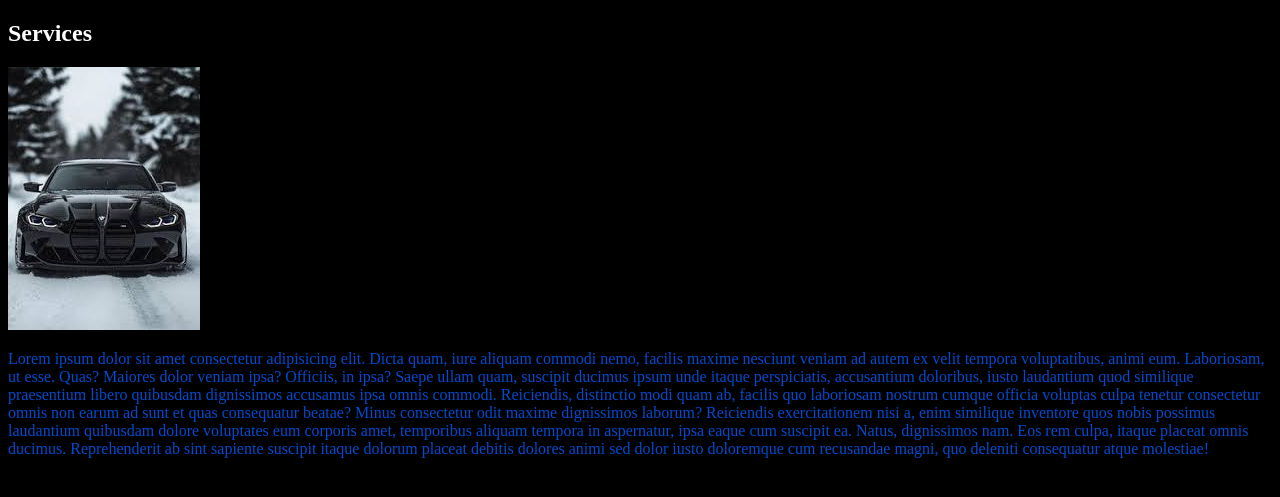
After one commit to ogGEORGE-x/projectx-django, a Django app: page /services/ in a window 1280 px wide. The commit adds this page. Shown: the top 497 px of the page. Run offline with Django 5.2, Linux system fonts and the light colour scheme.

Commit message:
Index modified

```diff
--- a/appx/templates/aboutus.html
+++ b/appx/templates/aboutus.html
@@ -11,6 +11,11 @@
     <h2>BMW</h2>
     <img src="{% static 'images/M3 GTR.jpeg' %}" alt="">
     <p>Bayerische Motoren Verke</p>
+    <p>Lorem ipsum dolor sit amet consectetur adipisicing elit. Minima libero sint quod numquam sunt ipsum consequatur accusantium commodi modi veritatis placeat facilis pariatur inventore ullam architecto, omnis asperiores culpa repudiandae?
+    Ut, ducimus ex? Ipsa, dolorum itaque error corrupti rem iste voluptatibus eaque! Hic eveniet totam, magni sint assumenda, qui illum a sequi libero aspernatur nisi, cupiditate temporibus ipsam. Commodi, architecto?
+    Recusandae nemo aperiam veniam, delectus labore incidunt excepturi debitis facere id ducimus. Commodi quidem, enim quo vero suscipit nostrum ipsum? Rem illum cum facere tempora corporis exercitationem ducimus fugit repellat?
+    Aliquam recusandae esse possimus temporibus modi odit nobis quas qui. Voluptate consectetur aperiam itaque debitis facere iure dicta culpa nostrum cum ut. Est rem dignissimos ea voluptatibus suscipit quo in?</p>
+    <br>
 
 
 
--- a/appx/templates/home.html
+++ b/appx/templates/home.html
@@ -16,6 +16,8 @@
     Corrupti laudantium ex ut sed dolor architecto alias doloremque? Recusandae officiis voluptatibus consequuntur provident! Itaque qui aliquid natus voluptas, voluptate quasi eaque nobis sequi modi, iusto eum sit mollitia dolorem.</p>
     <a href="about/">ABOUT US</a>
     <a href="contact/">CONTACT US</a>
+    <a href="services/">SERVICES</a>
+    <a href="gallery/">GALLERY</a>
     <img src="{% static 'images/BMW.removebg.png' %}" alt="">
 </body>
 </html>
--- /dev/null
+++ b/appx/templates/services.html
@@ -0,0 +1,22 @@
+{% load static %}
+<!DOCTYPE html>
+<html lang="en">
+<head>
+    <link rel="stylesheet" href="{% static 'css/style.css' %}">
+    <meta charset="UTF-8">
+    <meta name="viewport" content="width=device-width, initial-scale=1.0">
+    <title>SERVICES</title>
+</head>
+<body>
+    <h2>Services</h2>
+    <img src="{% static 'images/BMW.jpeg' %}" alt="">
+    <br>
+    <p>Lorem ipsum dolor sit amet consectetur adipisicing elit. Dicta quam, iure aliquam commodi nemo, facilis maxime nesciunt veniam ad autem ex velit tempora voluptatibus, animi eum. Laboriosam, ut esse. Quas?
+    Maiores dolor veniam ipsa? Officiis, in ipsa? Saepe ullam quam, suscipit ducimus ipsum unde itaque perspiciatis, accusantium doloribus, iusto laudantium quod similique praesentium libero quibusdam dignissimos accusamus ipsa omnis commodi.
+    Reiciendis, distinctio modi quam ab, facilis quo laboriosam nostrum cumque officia voluptas culpa tenetur consectetur omnis non earum ad sunt et quas consequatur beatae? Minus consectetur odit maxime dignissimos laborum?
+    Reiciendis exercitationem nisi a, enim similique inventore quos nobis possimus laudantium quibusdam dolore voluptates eum corporis amet, temporibus aliquam tempora in aspernatur, ipsa eaque cum suscipit ea. Natus, dignissimos nam.
+    Eos rem culpa, itaque placeat omnis ducimus. Reprehenderit ab sint sapiente suscipit itaque dolorum placeat debitis dolores animi sed dolor iusto doloremque cum recusandae magni, quo deleniti consequatur atque molestiae!</p>
+    <br>
+
+</body>
+</html>
--- a/appx/urls.py
+++ b/appx/urls.py
@@ -4,5 +4,7 @@ from appx import views
 urlpatterns={
     path('',views.home,name='my_home'),
     path('about/',views.aboutus,name='about_us'),
-    path('contact/',views.contactus,name='contact_us')
+    path('contact/',views.contactus,name='contact_us'),
+    path('services/',views.services,name='services'),
+    path('gallery/',views.gallery,name='gallery'),
 }
--- a/appx/views.py
+++ b/appx/views.py
@@ -7,3 +7,7 @@ def aboutus(request):
     return render(request,'aboutus.html')
 def contactus(request):
     return render(request,'contactus.html')
+def services(request):
+    return render(request,'services.html')
+def gallery(request):
+    return render(request,'gallery.html')
--- /dev/null
+++ b/desktop.ini
@@ -0,0 +1,2 @@
+[.ShellClassInfo]
+LocalizedResourceName=@projectx-django,0
```
Also changed, not shown: appx/templates/contactus.html (+7 -0 lines), appx/templates/gallery.html (added, +20 -0 lines).
